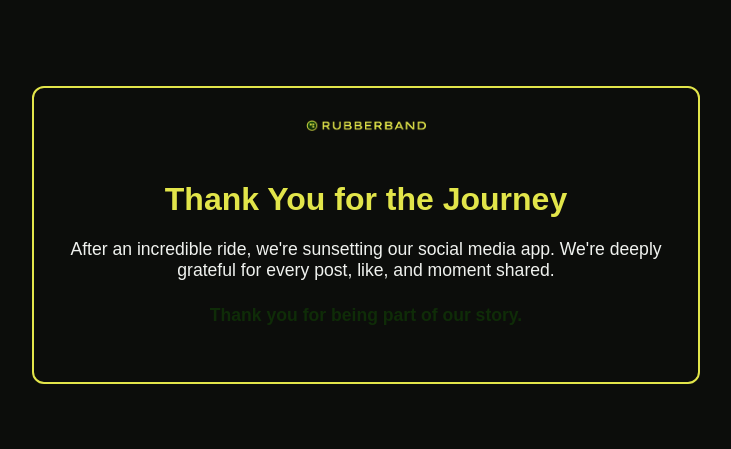
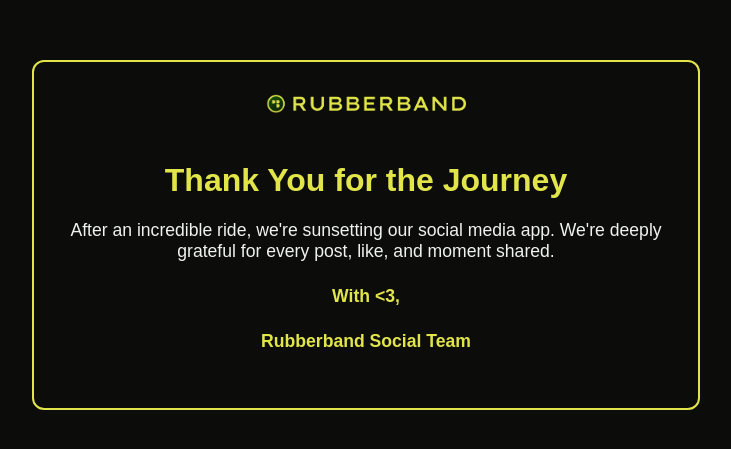
Before and after one commit to chaikulkarni/RubberbandSocial, a plain HTML site: page index.html in a window 1280 px wide. Shown: the part 181-630 px from the top of the page, without its empty margins (274-1005 px from the left). Drawn offline with Linux system fonts and the light colour scheme.

Commit message:
Update index.html

```diff
--- a/index.html
+++ b/index.html
@@ -24,7 +24,7 @@
       padding: 2rem;
     }
     img.logo {
-      max-width: 120px;
+      max-width: 200px;
       margin-bottom: 1.5rem;
     }
     h1 {
@@ -35,7 +35,7 @@
       margin-bottom: 1.5rem;
     }
     .thank-you {
-      color: #0F2C08;
+      color: #E2E54A;
       font-weight: bold;
     }
   </style>
@@ -45,7 +45,8 @@
     <img src="logo.png" alt="App Logo" class="logo" />
     <h1>Thank You for the Journey</h1>
     <p>After an incredible ride, we're sunsetting our social media app. We're deeply grateful for every post, like, and moment shared.</p>
-    <p class="thank-you">Thank you for being part of our story.</p>
+    <p class="thank-you">With <3,</p>
+    <p class="thank-you">Rubberband Social Team</p>
   </div>
 </body>
 </html>
```
